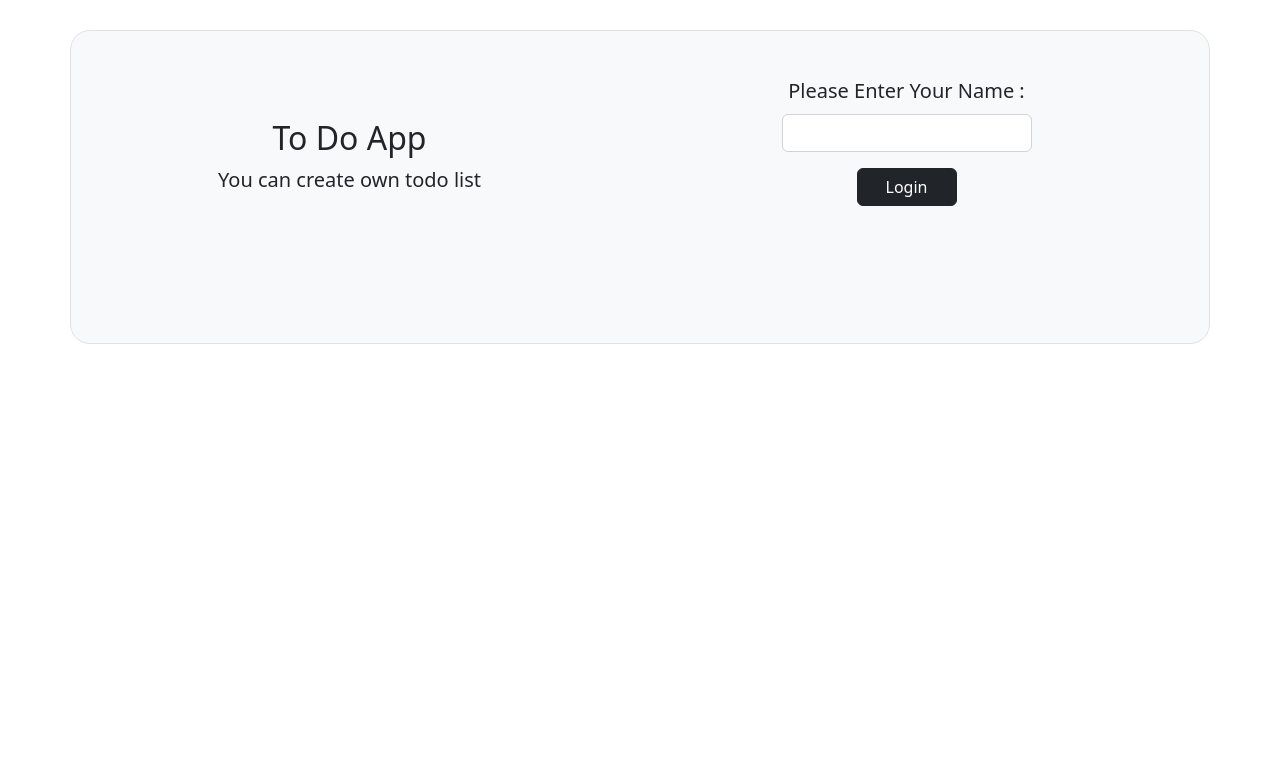
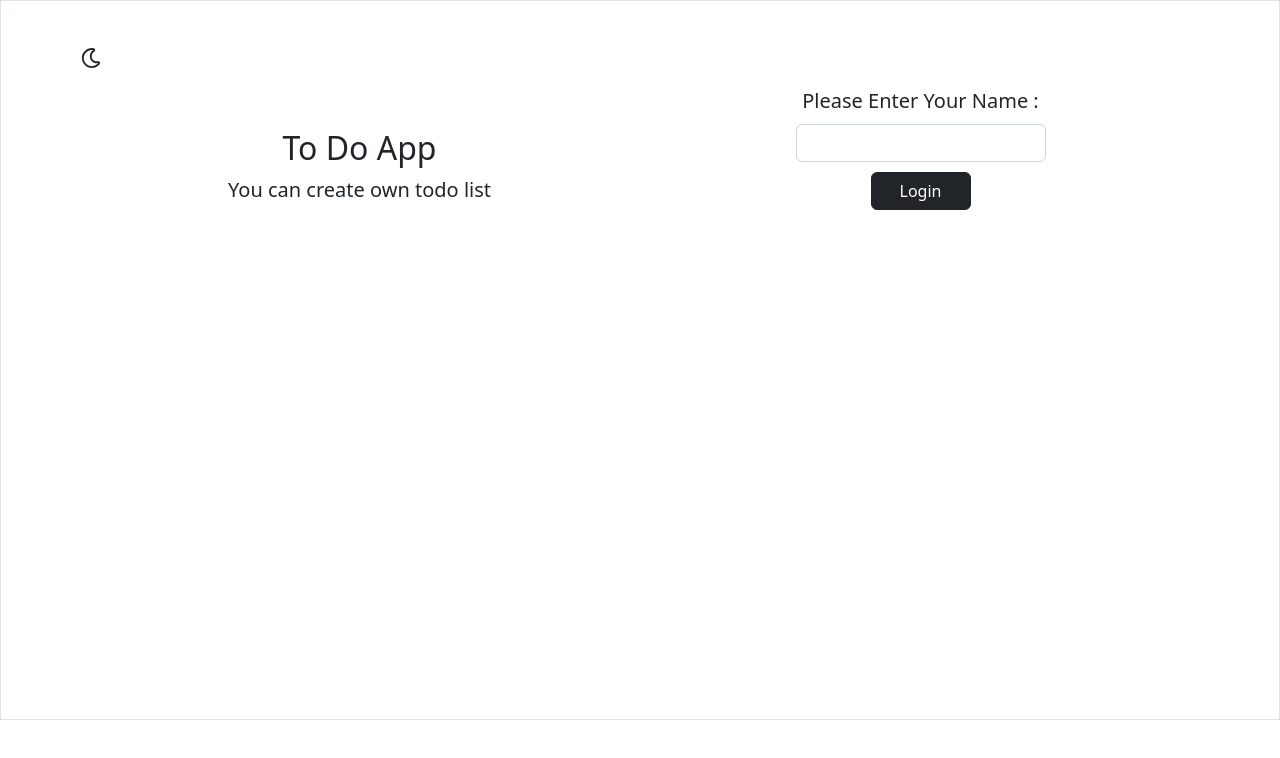
Before and after one commit to Musti2735/react-patika-case, a React (Create React App) app: page / in a window 1280 px wide. Shown: the top 758 px of the page. Built offline with nearby package versions, Linux system fonts and the light colour scheme.

Commit message:
dark mode added

```diff
--- a/src/App.js
+++ b/src/App.js
@@ -2,12 +2,14 @@ import { useState, useEffect } from 'react';
 import Main from './Main'
 import Alert from './Alert';
 import './main.css'
+import DarkMode from './DarkMode';
 
 
 function App() {
     const [user, setUser] = useState("")
     const [isUser, setIsUser] = useState(false)
     const [alert, setAlert] = useState({ show: true, msg: "", type: '' });
+    const [mode, setMode] = useState('light')
 
     const handleSubmit = (e) => {
         e.preventDefault();
@@ -24,19 +26,28 @@ function App() {
     }
     useEffect(() => {
         const localData = JSON.parse(localStorage.getItem('user'));
-
+        const localMode = JSON.parse(localStorage.getItem('mode'));
         setUser(localData)
+        setMode(localMode)
     }, []);
 
     const showAlert = (show = false, msg = "", type = '') => {
         setAlert({ show, msg, type })
     }
 
-    if (isUser && user.trim().length >= 4) {
-        return <div><Main user={user} alert={alert} showAlert={showAlert} /></div>
+    const handleMode = () => {
+        const newMode = mode === 'light' ? 'dark' : 'light'
+        setMode(newMode)
+        localStorage.setItem('mode', JSON.stringify(newMode));
     }
+
+    if (isUser && user.trim().length >= 3) {
+        return <div><Main user={user} alert={alert} showAlert={showAlert} mode={mode} handleMode={handleMode} /></div>
+    }
+
     return (
-        <section className="container bg-light border lead">
+        <section className={`container2 ${mode} border lead`}>
+            <DarkMode mode={mode} handleMode={handleMode} />
             <div className='row'>
                 <div className='col-md-6 layer'>
                     <div className='header py-5 text-center'>
@@ -58,11 +69,11 @@ function App() {
                                 value={user}
                                 onChange={(e) => setUser(e.target.value)}
                             />
-                            <button className='btn btn-dark mt-3 mb-3' type='submit'>
+                            <button className={`btn btn-${mode === 'dark' ? 'light' : 'dark'} mb-3`} type='submit'>
                                 Login
                             </button>
                             <div>
-                            <Alert alert={alert} removeAlert={showAlert} />
+                                <Alert alert={alert} removeAlert={showAlert} />
                             </div>
 
                         </div>
--- /dev/null
+++ b/src/DarkMode.js
@@ -0,0 +1,12 @@
+import React from "react";
+import { FaRegMoon, FaRegLightbulb } from "react-icons/fa";
+
+function DarkMode({ mode, handleMode }) {
+    return (
+        <div>
+            <span onClick={handleMode} type="button" className={``}>{mode === 'dark' ? <FaRegLightbulb /> : <FaRegMoon />}</span>
+        </div>
+    )
+}
+
+export default DarkMode;
--- a/src/Main.js
+++ b/src/Main.js
@@ -2,10 +2,11 @@ import Alert from './Alert';
 import { useEffect, useState } from 'react';
 import './main.css';
 import Todos from './Todos';
+import DarkMode from './DarkMode';
 
 const url = 'https://630f26d6498924524a86e8a4.mockapi.io/todos'
 
-function Main({ alert, showAlert, user }) {
+function Main({ alert, showAlert, user, mode, handleMode }) {
   const [loading, setLoading] = useState(true);
   const [todos, setTodos] = useState([]);
   const [todo, setTodo] = useState({ content: '', isCompleted: false, itemId: null })
@@ -152,13 +153,14 @@ function Main({ alert, showAlert, user }) {
   }
 
   return (<>
-    <section className="container bg-light border lead">
+    <section className={`container2 ${mode} border lead`}>
+      <DarkMode mode={mode} handleMode={handleMode} />
       <div className='row'>
         <div className='col-md-6 layer'>
           <div className='info'>
-          <h3><span>TO DO LIST</span></h3>
+            <h3><span>TO DO LIST</span></h3>
             <h4><span>Welcome {user}</span></h4>
-            <table class="table">
+            <table className={`table table-${mode}`}>
               <thead>
                 <tr >
                   <th className='lead' scope="col">All</th>
@@ -186,9 +188,12 @@ function Main({ alert, showAlert, user }) {
                 onChange={(e) => setContent(e.target.value)}
                 rows='5'
                 placeholder='To do ...' aria-label="With textarea"></textarea>
-              <button type="submit" className="btn btn-dark m-3">
-                {isEditing ? "Edit" : "Add"}
-              </button>
+              <div>
+                <button type="submit" className={`btn btn-${mode === 'dark' ? 'light' : 'dark'} mb-3`}>
+                  {isEditing ? "Edit" : "Add"}
+                </button>
+              </div>
+
               <div className='alertDiv'>
                 <Alert alert={alert} removeAlert={showAlert} todos={todos} />
               </div>
@@ -197,12 +202,13 @@ function Main({ alert, showAlert, user }) {
           </form>
         </div>
       </div>
+      {todos.length > 0 && (
+
+        <Todos todos={todos} todo={todo} removeItem={removeItem} editItem={editItem} completedItem={completedItem} mode={mode} />
+
+      )}
     </section>
-    {todos.length > 0 && (
-      <section className="container container2 bg-light border">
-        <Todos todos={todos} todo={todo} removeItem={removeItem} editItem={editItem} completedItem={completedItem} />
-      </section>
-    )}
+
   </>
   )
 }
--- a/src/Todos.js
+++ b/src/Todos.js
@@ -2,7 +2,7 @@ import './todos.css'
 import { FaCheck, FaCircle, FaEdit, FaTrash } from 'react-icons/fa'
 import { useState } from 'react'
 
-function Todos({ todos, removeItem, editItem, completedItem }) {
+function Todos({ todos, removeItem, editItem, completedItem, mode }) {
     const [status, setStatus] = useState("all")
     let completedTodos = todos.filter((item) => item.isCompleted === true)
     let unCompletedTodos = todos.filter((item) => item.isCompleted === false)
@@ -17,33 +17,31 @@ function Todos({ todos, removeItem, editItem, completedItem }) {
         </div>
 
 
-        <table className="table table-md">
-            <thead>
-                <tr>
-                    <th className='col-1' scope="col">#</th>
-                    <th className='col-9' scope="col">To Do's</th>
-                    <th className='col-2' scope="col"></th>
-                </tr>
-            </thead>
-            <tbody className='todo'>
+        <div className={`container ${mode}`}>
+            <div className='row'>
+                <h5 className='col-1' scope="col">#</h5>
+                <h5 className='col-9' scope="col">To Do's</h5>
+                <h5 className='col-2' scope="col"></h5>
+            </div>
+            <div className='todos'>
                 {curruentTodos.map((item, index) => {
                     return (
-                        <tr key={index}>
-                            <td>{index + 1}</td>
-                            <td className={item.isCompleted == true ? 'checked' : 'unchecked'} > {item.content} </td>
-                            <td>
+                        <li key={index} className='row'>
+                            <div className='col-1'>{index + 1}</div>
+                            <div className={item.isCompleted == true ? 'checked col-9' : 'unchecked col-9'} > {item.content} </div>
+                            <div className='col-2'>
                                 <div className="btn-group" role="group" aria-label="Basic example">
                                     <FaTrash className="btns" onClick={() => removeItem(item.id)} />
                                     <FaEdit className="btns" onClick={() => editItem(item.id)} />
                                     {item.isCompleted == true ? <FaCircle className="btns" onClick={() => completedItem(item.id)} /> : <FaCheck className="btns" onClick={() => completedItem(item.id)} />}
 
                                 </div>
-                            </td>
-                        </tr>
+                            </div>
+                        </li>
                     )
                 })}
-            </tbody>
-        </table>
+            </div>
+        </div>
     </>
     );
 
--- a/src/index.js
+++ b/src/index.js
@@ -1,6 +1,5 @@
 import React from 'react';
 import ReactDOM from 'react-dom/client';
-import './index.css';
 import App from './App';
 import 'bootstrap/dist/css/bootstrap.min.css';
 
--- a/src/main.css
+++ b/src/main.css
@@ -1,13 +1,34 @@
+.dark {
+    --bs-bg-opacity: 1;
+    background-color: rgba(var(--bs-dark-rgb), var(--bs-bg-opacity));
+    --bs-text-opacity: 1;
+    color: rgba(var(--bs-white-rgb), var(--bs-text-opacity));
+}
+
+@media (prefers-color-scheme: dark) {
+    :root {
+        --body-bg: #212529;
+        --body-color: #6c757d;
+        --link-color: #dee2e6;
+        --link-color-hover: #fff;
+    }
+}
+
+.light {
+    --bs-bg-opacity: 1;
+    background-color: rgba(var(--bs-light-rgb), var(--bs-bg-opacity));
+    --bs-text-opacity: 1;
+    color: rgba(var(--bs-black-rgb), var(--bs-text-opacity));
+    border: var(--bs-border-width) var(--bs-border-style) var(--bs-border-color)
+}
 
 .container {
     min-width: 250px;
     height: auto;
     border: 0.5px solid black;
     border-radius: 20px;
-    padding: 40px;
-    margin-top: 30px;
-
-
+    padding: 30px;
+    margin-top: 10px;
 }
 
 .layer {
@@ -32,10 +53,14 @@ form div {
 }
 
 .container2 {
+    min-width: 250px;
     display: block;
-    margin-bottom: 50px;
-    padding-bottom: 100px;
-
+    padding-top: 40px;
+    padding-bottom: 40px;
+    padding-left: 80px;
+    padding-right: 80px;
+    min-height: 720px;
+    height: auto;
 }
 
 .row {
@@ -43,6 +68,7 @@ form div {
     margin: 0;
 
 }
+
 .todoForm {
     text-align: center;
 }
@@ -59,7 +85,8 @@ form div {
     text-align: center;
 }
 
-.info h2, p {
+.info h2,
+p {
     padding: -4px;
 }
 
--- a/src/todos.css
+++ b/src/todos.css
@@ -1,40 +1,53 @@
-.checked{
+.checked {
     text-decoration: line-through;
-    color:grey
+    color: grey
 }
 
-.unchecked{
+.unchecked {
     text-decoration: none;
 }
 
+.todos {
+    display: flex;
+    flex-direction: column-reverse;
+}
 
-.btns{
+.row {
+    margin: 10px;
+    padding: 10px;
+    width: auto;
+
+}
+
+.btns {
     margin: 8px;
     font-size: large;
-   cursor:pointer;
+    cursor: pointer;
 }
 
-.btns :hover{
+.btns :hover {
     opacity: 0.5;
 
 }
+
 .lists {
- display:flex;
+    display: flex;
     justify-content: space-evenly;
     margin-bottom: 15px;
+
 }
 
-.listsBtn{
-    cursor:pointer;
-    text-decoration:none;
+.listsBtn {
+    cursor: pointer;
+    text-decoration: none;
 }
 
-.listsBtn:hover{
+.listsBtn:hover {
     opacity: 0.5;
-    text-decoration:underline;
+    text-decoration: underline;
 }
 
-.listsBtnClicked{
-    text-decoration:underline;
-    cursor:pointer;
+.listsBtnClicked {
+    text-decoration: underline;
+    cursor: pointer;
 }
```
Lines whose indentation alone changed are shown as unchanged.
